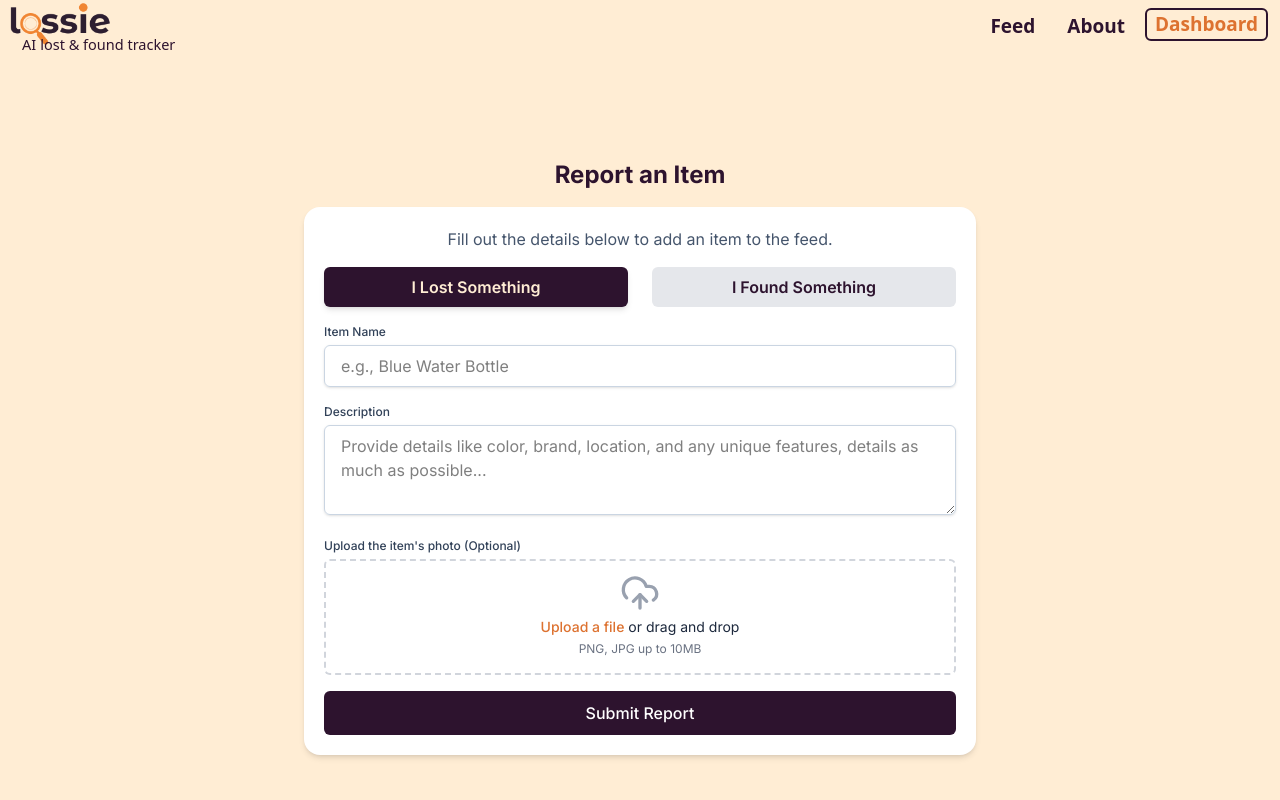
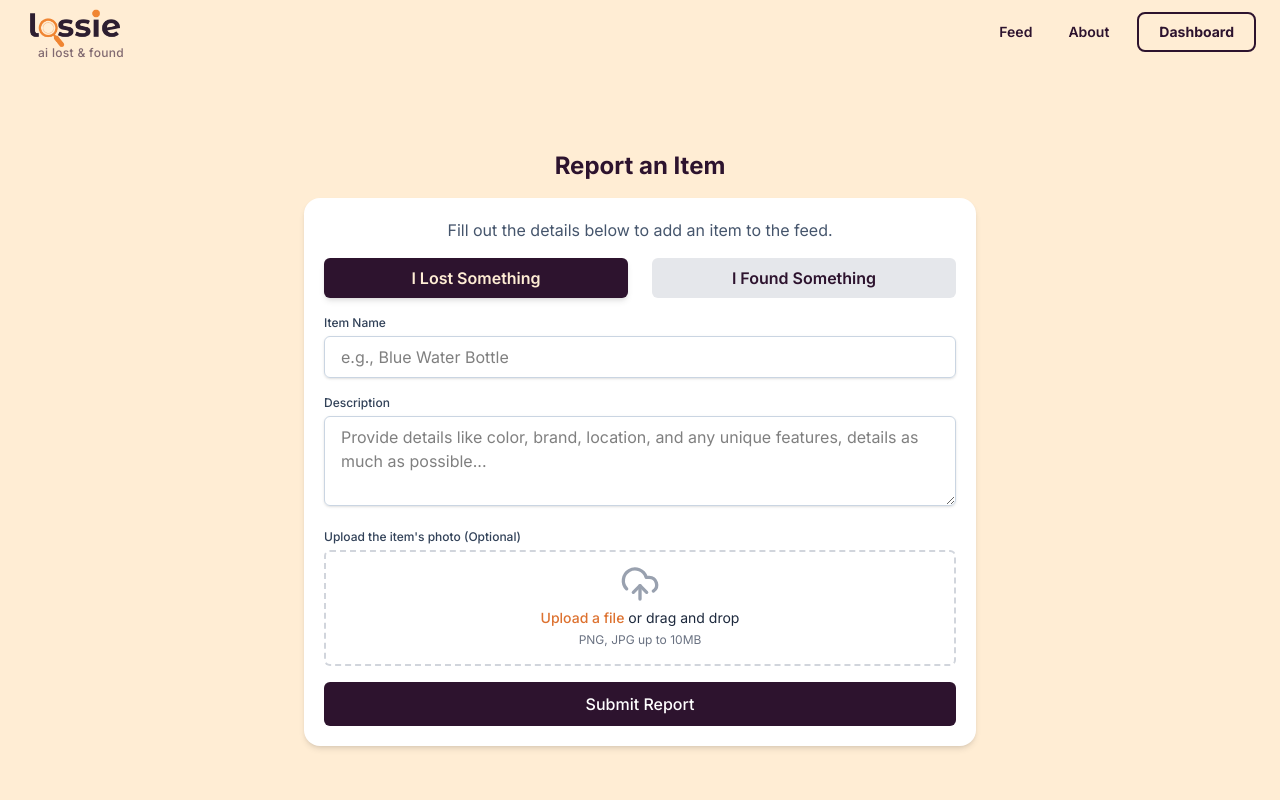
Before and after one commit to Int-vishwesh/Lossie, a Next.js app: page /report-item in a window 1280 px wide. Shown: the top 800 px of the page. Built offline with nearby package versions, Linux system fonts and the light colour scheme.

Commit message:
complete v2

```diff
--- a/app/components/footer.tsx
+++ b/app/components/footer.tsx
@@ -69,7 +69,7 @@ export default function Footer() {
             <h4 className="text-xs font-bold uppercase tracking-wider text-white/40 mb-4">Connect</h4>
             <div className="flex items-center gap-3 mb-5">
               <a
-                href="https://github.com/Jerryaryan123"
+                href="https://github.com/int-vishwesh"
                 target="_blank"
                 rel="noopener noreferrer"
                 className="w-9 h-9 rounded-lg bg-white/10 hover:bg-[#dd7230] flex items-center justify-center transition-colors"
--- a/app/components/itemcard.tsx
+++ b/app/components/itemcard.tsx
@@ -13,7 +13,6 @@ export type Item = {
 export default function ItemCard({ item }: { item: Item }) {
   return (
     <div className="flex flex-col bg-white rounded-2xl shadow-sm border border-slate-100 overflow-hidden hover:shadow-md transition-shadow h-full">
-      {/* PERFECTLY SQUARE IMAGE WRAPPER */}
       <div className="relative w-full aspect-square bg-slate-100 flex-shrink-0">
         <Image
           src={item.imageUrl || defaultItemImage.src}
@@ -31,7 +30,6 @@ export default function ItemCard({ item }: { item: Item }) {
         <h3 className="font-bold text-[#2d132e] text-base mb-1 line-clamp-1" title={item.name}>
           {item.name}
         </h3>
-        {/* mt-auto pushes the date to the absolute bottom so all cards match! */}
         <p className="text-xs text-slate-500 mt-auto">{item.date}</p>
       </div>
     </div>
--- a/app/components/navbar.tsx
+++ b/app/components/navbar.tsx
@@ -1,41 +1,134 @@
 "use client";
 import Link from 'next/link';
+import { usePathname } from 'next/navigation';
 import { Menu, X } from 'lucide-react';
-import { useState } from 'react';
+import { useState, useEffect } from 'react';
 import Image from 'next/image';
+
+const navLinks = [
+  { href: '/feed', label: 'Feed' },
+  { href: '/about', label: 'About' },
+];
 
 const Navbar = () => {
   const [isOpen, setIsOpen] = useState(false);
+  const [scrolled, setScrolled] = useState(false);
+  const pathname = usePathname();
 
-  const toggleMenu = () => {
-    setIsOpen(!isOpen);
-  }
+  useEffect(() => {
+    const handleScroll = () => setScrolled(window.scrollY > 10);
+    window.addEventListener('scroll', handleScroll);
+    return () => window.removeEventListener('scroll', handleScroll);
+  }, []);
+
+  // close mobile menu on route change
+  useEffect(() => {
+    setIsOpen(false);
+  }, [pathname]);
 
   return (
-    <div className={`flex justify-between transition-colors duration-300 ${isOpen ? "bg-orange-100 md:!bg-transparent" : "bg-transparent"} `}>
-      <div className='ml-1 z-10 flex flex-col'>
-        <Link href={'/'}>
-          <Image src={"/logo.png"} alt="lossie logo" width={110} height={20} className='max-sm:h-9 max-sm:w-20 -mt-1'/>
-        </Link>
-        <div className='flex gap-1 -mt-3 max-sm:-mt-2 ml-[18px] max-sm:ml-[12px]'>
-          <h1 className='text-[#2d132e] text-[14.5px] font-sans max-sm:text-[12px] leading-none'>AI</h1>
-          <h1 className='text-[#2d132e] text-[14.5px] font-sans max-sm:text-[12px] leading-none'>lost & found tracker</h1>
+    <header
+      className={`sticky top-0 z-50 transition-all duration-300 ${
+        scrolled
+          ? 'bg-orange-100/80 backdrop-blur-lg shadow-sm'
+          : 'bg-transparent'
+      }`}
+    >
+      <div className="px-4 sm:px-6">
+        <div className="flex items-center justify-between h-14 sm:h-16">
+
+          {/* logo */}
+          <Link href="/" className="flex flex-col gap-0 group">
+            <Image
+              src="/logo.png"
+              alt="lossie"
+              width={90}
+              height={18}
+              className="sm:w-[100px] transition-transform duration-200 group-hover:scale-[1.03]"
+            />
+            <span className="text-[11px] sm:text-xs text-[#2d132e]/60 font-medium tracking-wide ml-[14px] -mt-1.5">
+              ai lost & found
+            </span>
+          </Link>
+
+          {/* desktop nav */}
+          <nav className="hidden md:flex items-center gap-1">
+            {navLinks.map(link => {
+              const isActive = pathname === link.href;
+              return (
+                <Link
+                  key={link.href}
+                  href={link.href}
+                  className={`text-sm font-semibold px-4 py-2 rounded-lg transition-all duration-200 ${
+                    isActive
+                      ? 'text-[#dd7230] bg-orange-50'
+                      : 'text-[#2d132e] hover:text-[#dd7230] hover:bg-orange-50/50'
+                  }`}
+                >
+                  {link.label}
+                </Link>
+              );
+            })}
+            <Link
+              href="/dashboard"
+              className={`text-sm font-bold ml-2 px-5 py-2 rounded-lg border-2 transition-all duration-200 ${
+                pathname === '/dashboard'
+                  ? 'bg-[#2d132e] text-white border-[#2d132e]'
+                  : 'border-[#2d132e] text-[#2d132e] hover:bg-[#2d132e] hover:text-white'
+              }`}
+            >
+              Dashboard
+            </Link>
+          </nav>
+
+          {/* mobile toggle */}
+          <button
+            onClick={() => setIsOpen(!isOpen)}
+            className="md:hidden p-2 rounded-lg text-[#2d132e] hover:bg-orange-200/50 transition-colors"
+            aria-label="Toggle menu"
+          >
+            {isOpen ? <X size={22} /> : <Menu size={22} />}
+          </button>
         </div>
       </div>
 
-      <div className={`flex flex-col`}>
-        <button onClick={toggleMenu} className='text-[#2d132e] md:hidden ml-auto m-2'>
-          {isOpen ? <X size={24} /> : <Menu size={24} />}
-        </button>
-        <nav className={`m-1 flex ${isOpen ? "flex-col transition-all duration-300" : "max-sm:hidden"} max-sm:border-black `}>
-          <Link href='/feed' className='text-[#2d132e] text-[19px] font-semibold font-sans mx-2 px-2 py-1 hover:text-[#dd7230] m-1 max-sm:text-[15px] max-sm:mx-1 max-sm:text-right'>Feed</Link>
-          <Link href='/about' className='text-[#2d132e] text-[19px] font-semibold font-sans mx-2 px-2 py-1 hover:text-[#dd7230] m-1 max-sm:text-[15px] max-sm:mx-1 max-sm:text-right'>About</Link>
-          <Link href='/dashboard' className='text-[#dd7230] text-[19px] font-semibold font-sans border-[#2d132e] border-[2px] hover:bg-[#dd7230] hover:text-[#ffffff] px-2 mb-3 m-1 mr-2 max-sm:text-[15px] max-sm:mx-1 max-sm:px-1.5 max-sm:py-0 max-sm:text-right transition-colors rounded-md'>Dashboard</Link>
+      {/* mobile menu */}
+      <div
+        className={`md:hidden overflow-hidden transition-all duration-300 ease-in-out ${
+          isOpen ? 'max-h-60 border-t border-orange-200/50' : 'max-h-0'
+        }`}
+      >
+        <nav className="px-4 py-3 space-y-1 bg-orange-100/95 backdrop-blur-lg">
+          {navLinks.map(link => {
+            const isActive = pathname === link.href;
+            return (
+              <Link
+                key={link.href}
+                href={link.href}
+                className={`block text-sm font-semibold px-4 py-2.5 rounded-lg transition-colors ${
+                  isActive
+                    ? 'text-[#dd7230] bg-orange-50'
+                    : 'text-[#2d132e] hover:bg-orange-50'
+                }`}
+              >
+                {link.label}
+              </Link>
+            );
+          })}
+          <Link
+            href="/dashboard"
+            className={`block text-sm font-bold px-4 py-2.5 rounded-lg border-2 text-center transition-colors ${
+              pathname === '/dashboard'
+                ? 'bg-[#2d132e] text-white border-[#2d132e]'
+                : 'border-[#2d132e] text-[#2d132e] hover:bg-[#2d132e] hover:text-white'
+            }`}
+          >
+            Dashboard
+          </Link>
         </nav>
       </div>
-
-    </div>
-  )
+    </header>
+  );
 };
 
 export default Navbar;
--- a/app/feed/page.tsx
+++ b/app/feed/page.tsx
@@ -57,11 +57,10 @@ export default function FeedPage() {
     try {
       const formData = new FormData();
 
-      // Clean and honest: just the tab and the file!
+
       formData.append("category", activeTab);
       formData.append("file", file);
 
-      // Pointing to the brand new endpoint
       const response = await fetch("http://127.0.0.1:8000/search-feed", {
         method: "POST",
         body: formData,
@@ -76,7 +75,7 @@ export default function FeedPage() {
           return {
             id: item.id,
             name: item.title || (realDbItem ? realDbItem.name : "Item"),
-            type: activeTab, // Guaranteed to be the active tab
+            type: activeTab,
             date: 'Match Found',
             imageUrl: item.image_url || (realDbItem ? realDbItem.imageUrl : defaultItemImage.src),
             similarity: item.similarity
@@ -99,7 +98,7 @@ export default function FeedPage() {
     setSearchImage(null);
   };
 
-  // 3. UI Guardrails
+  // UI Guardrails
   const itemsToDisplay = searchResults !== null
     ? searchResults.filter(item =>
         item.type === activeTab &&
--- a/app/report-item/page.tsx
+++ b/app/report-item/page.tsx
@@ -57,7 +57,6 @@ export default function ReportItemPage() {
         throw new Error("Something went wrong on the server!");
       }
 
-      // Success!
       setMessage({ text: "Item successfully saved to the database!", type: 'success' });
 
       // Optional: Clear the form after success
@@ -76,7 +75,7 @@ export default function ReportItemPage() {
   return (
     <>
       <div className="min-h-screen flex items-center justify-center p-4">
-        <div className="w-full max-w-2xl mx-auto">
+        <div className="w-full max-w-2xl mx-auto -mt-8">
           <h1 className="text-2xl max-sm:text-xl font-bold text-[#2d132e] text-center mb-4">
             Report an Item
           </h1>
```
Also changed, not shown: app/about/page.tsx (+6 -11 lines), app/dashboard/page.tsx (+8 -12 lines), app/login/page.tsx (+3 -18 lines).
